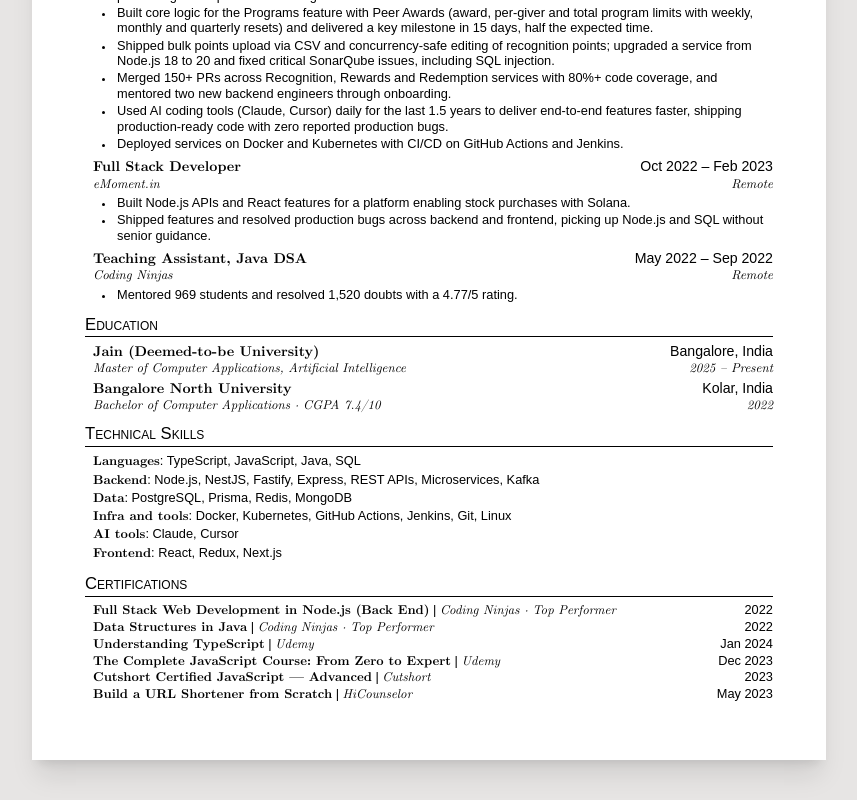
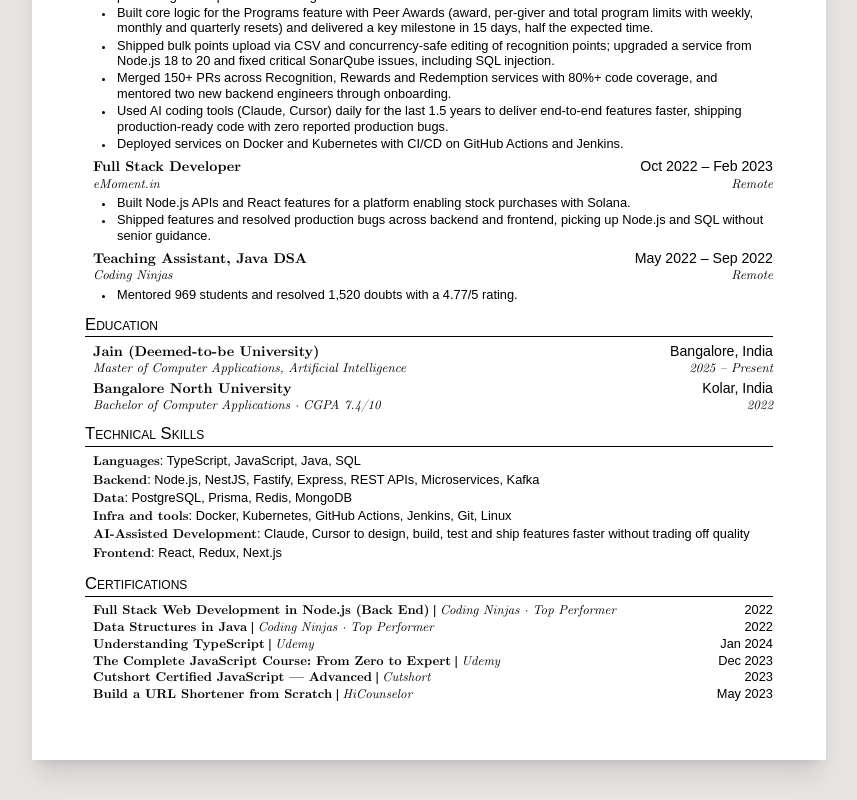
Before and after one commit to CharanReddy404/Portfolio, a Next.js app: page /resume in a window 1280 px wide. Shown: the part 403-1203 px from the top of the page, without its empty margins (211-1068 px from the left). Built offline with nearby package versions, Linux system fonts and the light colour scheme; a web font is replaced by a local one.

Commit message:
feat: add AI-assisted development line to resume skills

```diff
--- a/content/resume.ts
+++ b/content/resume.ts
@@ -58,7 +58,7 @@
     { group: 'Backend', items: ['Node.js', 'NestJS', 'Fastify', 'Express', 'REST APIs', 'Microservices', 'Kafka'] },
     { group: 'Data', items: ['PostgreSQL', 'Prisma', 'Redis', 'MongoDB'] },
     { group: 'Infra and tools', items: ['Docker', 'Kubernetes', 'GitHub Actions', 'Jenkins', 'Git', 'Linux'] },
-    { group: 'AI tools', items: ['Claude', 'Cursor'] },
+    { group: 'AI-Assisted Development', items: ['Claude, Cursor to design, build, test and ship features faster without trading off quality'] },
     { group: 'Frontend', items: ['React', 'Redux', 'Next.js'] },
   ],
 
```
Also changed, not shown: 1 other file (tests, documents, lock files or other folders).
